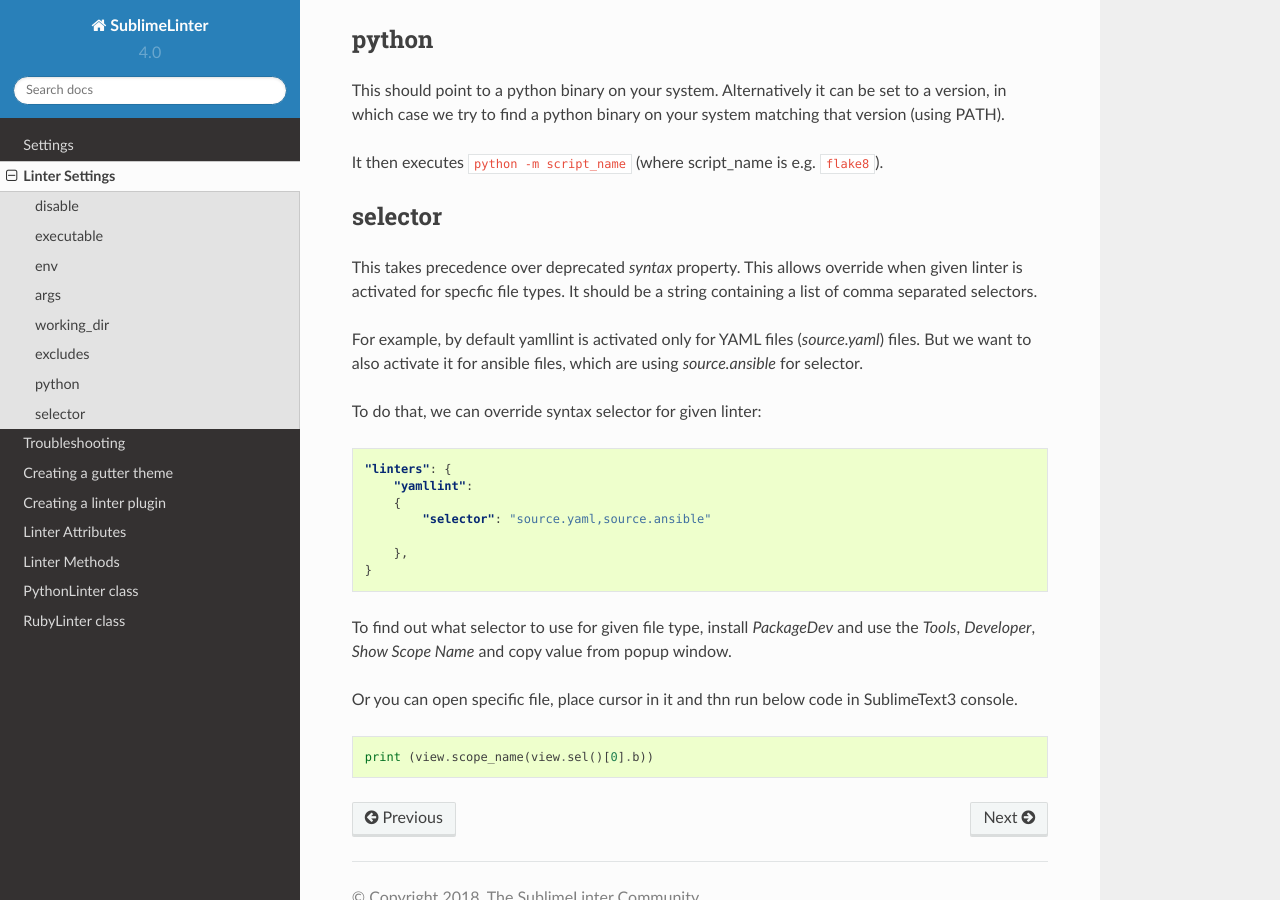
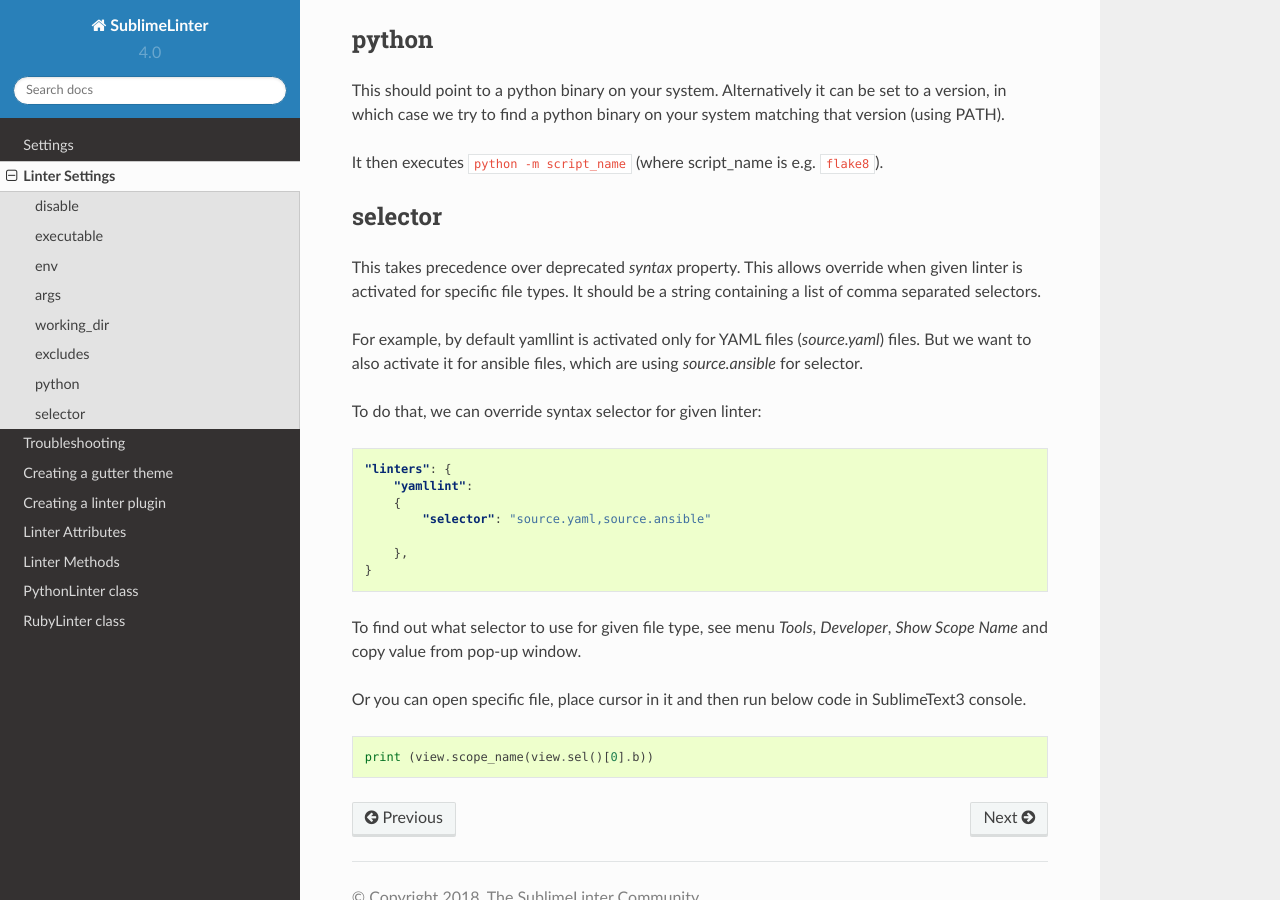
Before and after one commit to SublimeLinter/SublimeLinter, a Sphinx documentation site: the page built from docs/linter_settings.rst, in a window 1280 px wide and 900 px high, scrolled down 1907 px. Built offline with Sphinx 7.4.7 and the Read the Docs theme 2.0.0, drawn with Linux system fonts in a browser that asks for light colours.

Commit message:
Clean up selector section, fix typos

```diff
--- a/docs/linter_settings.rst
+++ b/docs/linter_settings.rst
@@ -106,7 +106,7 @@
 --------
 
 This takes precedence over deprecated `syntax` property.
-This allows override when given linter is activated for specfic file types.
+This allows override when given linter is activated for specific file types.
 It should be a string containing a list of comma separated selectors.
 
 For example, by default yamllint is activated only for YAML files (`source.yaml`)
@@ -125,10 +125,10 @@
         },
     }
 
-To find out what selector to use for given file type, install `PackageDev` and
-use the `Tools`, `Developer`, `Show Scope Name` and copy value from popup window.
+To find out what selector to use for given file type, see menu
+`Tools`, `Developer`, `Show Scope Name` and copy value from pop-up window.
 
-Or you can open specific file, place cursor in it and  thn run below code
+Or you can open specific file, place cursor in it and then run below code
 in SublimeText3 console.
 
 .. code-block:: python
```
